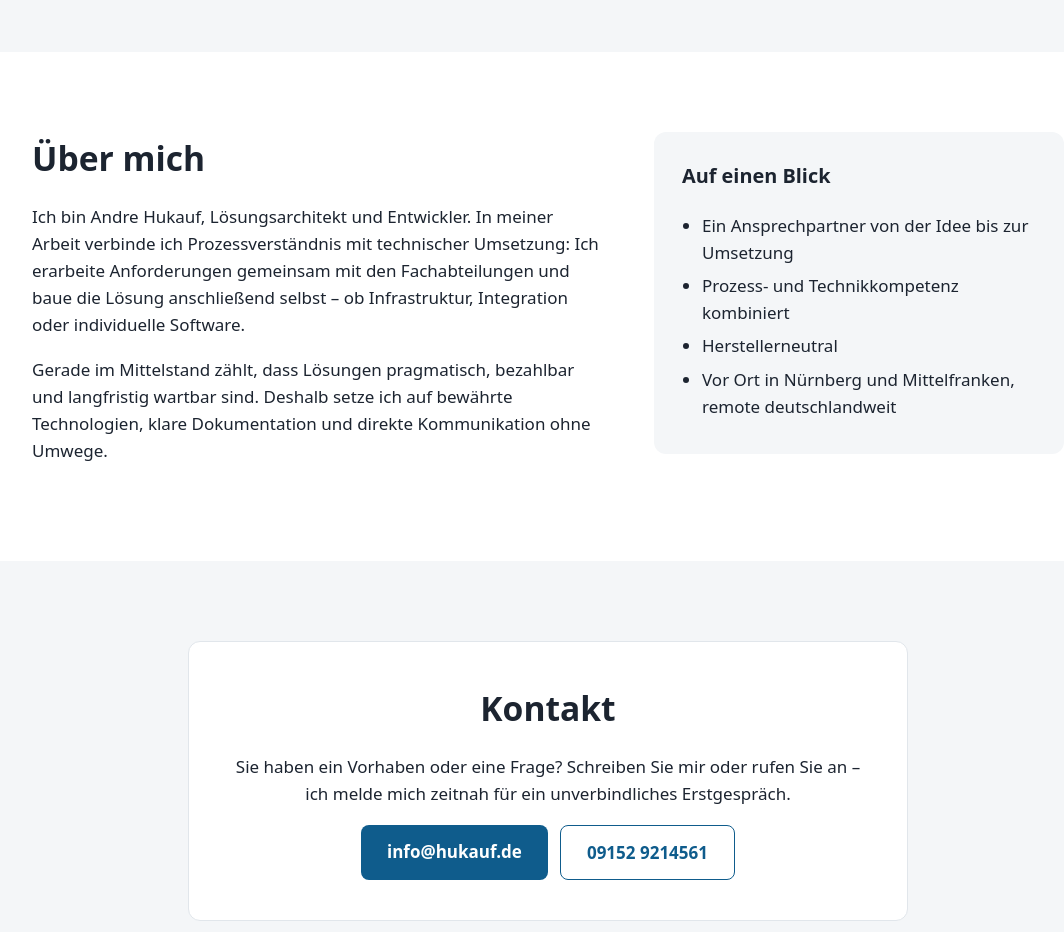
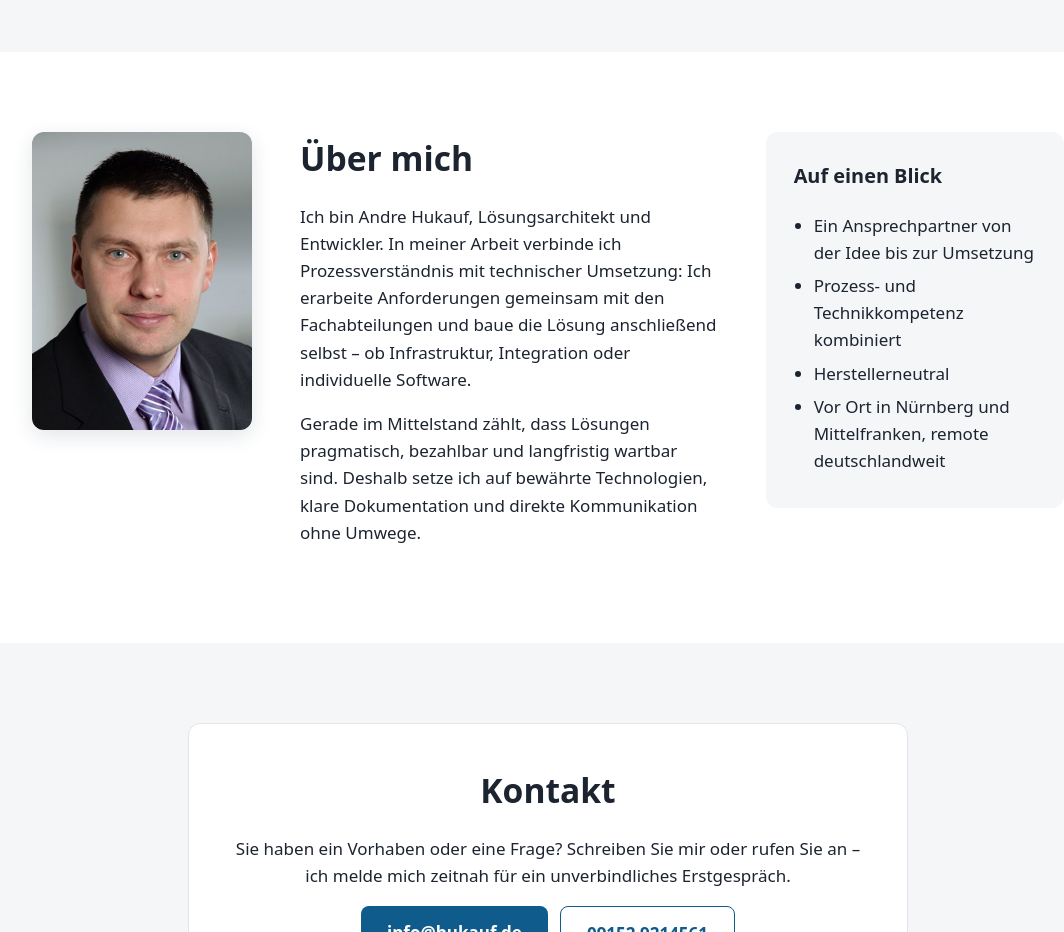
Before and after one commit to HukaufA/Website, a plain HTML site: page index.html in a window 1280 px wide. Shown: the part 1980-2912 px from the top of the page, without its empty margins (92-1156 px from the left). Drawn offline with Linux system fonts and the light colour scheme.

Commit message:
Porträtfoto im Bereich Über mich (DE/EN)
Co-Authored-By: Claude Opus 5.5 <noreply@anthropic.com>
Claude-Session: https://claude.ai/code/session_01M9swNrmFyq2eQ3CyKRymNC

```diff
--- a/index.html
+++ b/index.html
@@ -30,7 +30,7 @@
     "image": "https://www.hukauf.de/og-image.png",
     "email": "info@hukauf.de",
     "telephone": "+49 9152 9214561",
-    "founder": { "@type": "Person", "name": "Andre Hukauf" },
+    "founder": { "@type": "Person", "name": "Andre Hukauf", "image": "https://www.hukauf.de/img/andre-hukauf.jpg" },
     "address": {
       "@type": "PostalAddress",
       "streetAddress": "Am Schlosspark 9",
@@ -176,6 +176,7 @@
 
   <section id="ueber-mich">
     <div class="container about">
+      <img class="portrait" src="/img/andre-hukauf.jpg" width="314" height="425" alt="Porträt von Andre Hukauf" loading="lazy" decoding="async">
       <div>
         <h2 class="section-title">Über mich</h2>
         <p>Ich bin Andre Hukauf, Lösungsarchitekt und Entwickler. In meiner Arbeit verbinde ich Prozessverständnis mit technischer Umsetzung: Ich erarbeite Anforderungen gemeinsam mit den Fachabteilungen und baue die Lösung anschließend selbst – ob Infrastruktur, Integration oder individuelle Software.</p>
--- a/style.css
+++ b/style.css
@@ -208,7 +208,7 @@ section.alt { background: var(--bg-alt); }
 /* About */
 .about {
   display: grid;
-  grid-template-columns: 1.4fr 1fr;
+  grid-template-columns: 220px 1.4fr 1fr;
   gap: 48px;
   align-items: start;
 }
@@ -220,6 +220,13 @@ section.alt { background: var(--bg-alt); }
 .facts h3 { margin-top: 0; }
 .facts ul { margin: 0; padding-left: 20px; }
 .facts li { margin-bottom: 6px; }
+
+.portrait {
+  width: 100%;
+  height: auto;
+  border-radius: var(--radius);
+  box-shadow: 0 6px 20px rgba(16, 40, 64, 0.12);
+}
 
 /* Contact */
 .contact-box {
@@ -265,6 +272,7 @@ section.alt { background: var(--bg-alt); }
   .hero { padding: 64px 0 56px; }
   section { padding: 56px 0; }
   .about { grid-template-columns: 1fr; gap: 28px; }
+  .portrait { max-width: 220px; }
   .btn-secondary { margin-left: 0; margin-top: 10px; }
   .nav { gap: 14px; }
   .contact-box { padding: 28px 20px; }
```
Also changed, not shown: en/index.html (+2 -1 lines), img/andre-hukauf.jpg (added).
